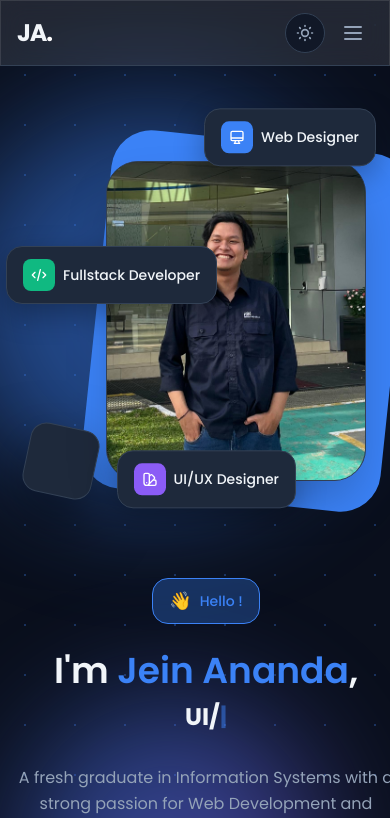
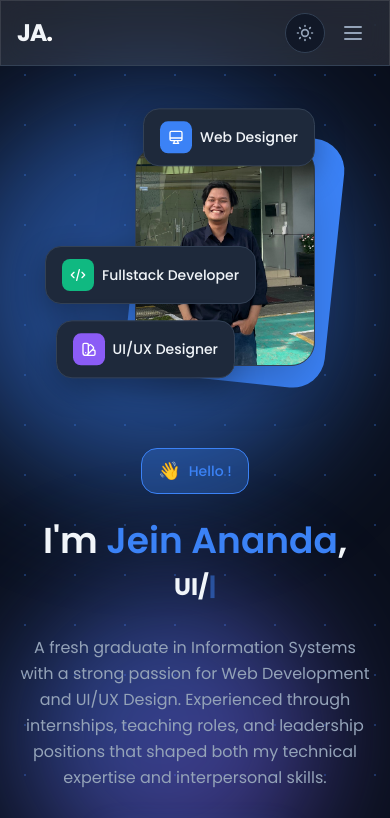
Before and after one commit to jeeexcalibur/personal-portofolio, a Nuxt app: page / in a window 390 px wide. Shown: the top 818 px of the page. Built offline with nearby package versions, Linux system fonts and the light colour scheme.

Commit message:
fix: mobile responsive

```diff
--- a/app/components/Footer.vue
+++ b/app/components/Footer.vue
@@ -26,7 +26,7 @@
       <div class="flex flex-col md:flex-row items-center justify-between gap-4">
         <!-- Copyright -->
         <p class="text-sm transition-colors" style="color: var(--text-muted);">
-          © {{ currentYear }} Your Name. All rights reserved.
+          © {{ currentYear }} Jein Ananda. All rights reserved.
         </p>
 
         <!-- Social Links -->
--- a/app/components/sections/AboutSection.vue
+++ b/app/components/sections/AboutSection.vue
@@ -46,7 +46,7 @@
 
       <div class="space-y-8 max-w-4xl mx-auto">
         <!-- Achievements Card -->
-        <div class="card p-6 animate-slide-up">
+        <div class="card p-4 sm:p-6 animate-slide-up">
           <div class="flex items-center gap-3 mb-6">
             <span class="text-2xl">🏆</span>
             <h3 class="text-xl font-semibold" style="color: #fbbf24;">Achievements</h3>
@@ -64,7 +64,7 @@
         </div>
 
         <!-- Organizational Experience Card -->
-        <div class="card p-6 animate-slide-up animate-delay-100">
+        <div class="card p-4 sm:p-6 animate-slide-up animate-delay-100">
           <div class="flex items-center gap-3 mb-6">
             <span class="text-2xl">🎖️</span>
             <h3 class="text-xl font-semibold" style="color: #a3e635;">Organizational Experience</h3>
@@ -85,7 +85,7 @@
         </div>
 
         <!-- Skills & Competencies Card -->
-        <div class="card p-6 animate-slide-up animate-delay-200">
+        <div class="card p-4 sm:p-6 animate-slide-up animate-delay-200">
           <div class="flex items-center gap-3 mb-6">
             <span class="text-2xl">💡</span>
             <h3 class="text-xl font-semibold" style="color: var(--accent);">Skills & Competencies</h3>
--- a/app/components/sections/ContactSection.vue
+++ b/app/components/sections/ContactSection.vue
@@ -55,7 +55,7 @@
 
       <div class="grid md:grid-cols-2 gap-12 max-w-4xl mx-auto">
         <!-- Contact Form -->
-        <div class="card p-6 md:p-8 animate-slide-up">
+        <div class="card p-4 sm:p-6 md:p-8 animate-slide-up">
           <form @submit.prevent="handleSubmit" class="space-y-6">
             <div>
               <label for="name" class="block text-sm font-medium mb-2 transition-colors" style="color: var(--text-primary);">Name</label>
--- a/app/components/sections/ExperienceSection.vue
+++ b/app/components/sections/ExperienceSection.vue
@@ -60,7 +60,7 @@
           class="card overflow-hidden group animate-slide-up"
           :style="{ animationDelay: `${index * 150}ms` }"
         >
-          <div class="p-6">
+          <div class="p-4 sm:p-6">
             <!-- Header -->
             <div class="flex flex-col sm:flex-row sm:items-start sm:justify-between gap-4 mb-4">
               <div class="flex items-start gap-4">
@@ -92,7 +92,7 @@
             </div>
 
             <!-- Description -->
-            <ul class="space-y-2 mb-4 ml-12">
+            <ul class="space-y-2 mb-4 ml-0 sm:ml-12">
               <li
                 v-for="(item, idx) in exp.description"
                 :key="idx"
@@ -105,7 +105,7 @@
             </ul>
 
             <!-- Technologies -->
-            <div class="flex flex-wrap gap-2 pt-4 ml-12" style="border-top: 1px solid var(--border);">
+            <div class="flex flex-wrap gap-2 pt-4 ml-0 sm:ml-12" style="border-top: 1px solid var(--border);">
               <span
                 v-for="tech in exp.technologies"
                 :key="tech"
--- a/app/components/sections/HeroSection.vue
+++ b/app/components/sections/HeroSection.vue
@@ -106,24 +106,24 @@
 
         <!-- Right: Profile Image with Blue Shape and Floating Badges -->
         <div class="flex justify-center lg:justify-end order-1 lg:order-2 animate-fade-in">
-          <div class="relative" style="width: 380px; height: 450px;">
+          <div class="relative w-[280px] h-[320px] sm:w-[340px] sm:h-[400px] lg:w-[380px] lg:h-[450px]">
 
             <!-- LARGE Blue decorative shape -->
             <div
-              class="absolute rounded-[2.5rem] transition-all duration-500"
-              style="width: 300px; height: 360px; right: 0; top: 50%; transform: translateY(-50%) rotate(6deg); background-color: var(--accent); z-index: 1;"
+              class="absolute rounded-[2rem] sm:rounded-[2.5rem] transition-all duration-500 w-[200px] h-[250px] sm:w-[260px] sm:h-[320px] lg:w-[300px] lg:h-[360px]"
+              style="right: 0; top: 50%; transform: translateY(-50%) rotate(6deg); background-color: var(--accent); z-index: 1;"
             ></div>
 
-            <!-- Small white decorative shape - now uses CSS variable -->
+            <!-- Small white decorative shape - hidden on mobile -->
             <div
-              class="absolute rounded-2xl shadow-lg transition-all duration-300"
+              class="absolute rounded-2xl shadow-lg transition-all duration-300 hidden sm:block"
               style="width: 70px; height: 70px; left: 10px; bottom: 50px; transform: rotate(12deg); background-color: var(--bg-card); border: 1px solid var(--border); z-index: 5;"
             ></div>
 
-            <!-- Profile Image Container - now uses CSS variable -->
+            <!-- Profile Image Container - responsive sizes -->
             <div
-              class="absolute rounded-[2rem] overflow-hidden shadow-2xl transition-all duration-300"
-              style="width: 260px; height: 320px; right: 30px; top: 50%; transform: translateY(-50%); background-color: var(--bg-card); border: 1px solid var(--border); z-index: 10;"
+              class="absolute rounded-[1.5rem] sm:rounded-[2rem] overflow-hidden shadow-2xl transition-all duration-300 w-[180px] h-[220px] sm:w-[220px] sm:h-[280px] lg:w-[260px] lg:h-[320px]"
+              style="right: 20px; top: 50%; transform: translateY(-50%); background-color: var(--bg-card); border: 1px solid var(--border); z-index: 10;"
             >
               <img
                 src="/profile.png"
@@ -132,9 +132,9 @@
               />
             </div>
 
-            <!-- Floating Badge - Web Designer - now uses CSS variable -->
+            <!-- Floating Badge - Web Designer - hidden on mobile -->
             <div
-              class="floating-badge animate-float"
+              class="floating-badge animate-float hidden sm:flex"
               style="position: absolute; top: 20px; right: 20px; z-index: 20; background-color: var(--bg-card); border: 1px solid var(--border);"
             >
               <div class="w-8 h-8 rounded-lg flex items-center justify-center" style="background-color: var(--accent);">
@@ -145,9 +145,9 @@
               <span style="color: var(--text-primary);">Web Designer</span>
             </div>
 
-            <!-- Floating Badge - Developer - now uses CSS variable -->
+            <!-- Floating Badge - Developer - hidden on mobile -->
             <div
-              class="floating-badge animate-float"
+              class="floating-badge animate-float hidden sm:flex"
               style="position: absolute; top: 160px; left: -10px; z-index: 20; animation-delay: 0.5s; background-color: var(--bg-card); border: 1px solid var(--border);"
             >
               <div class="w-8 h-8 rounded-lg flex items-center justify-center" style="background-color: #10b981;">
@@ -158,9 +158,9 @@
               <span style="color: var(--text-primary);">Fullstack Developer</span>
             </div>
 
-            <!-- Floating Badge - UI/UX - now uses CSS variable -->
+            <!-- Floating Badge - UI/UX - hidden on mobile -->
             <div
-              class="floating-badge animate-float"
+              class="floating-badge animate-float hidden lg:flex"
               style="position: absolute; bottom: 30px; right: 100px; z-index: 20; animation-delay: 1s; background-color: var(--bg-card); border: 1px solid var(--border);"
             >
               <div class="w-8 h-8 rounded-lg flex items-center justify-center" style="background-color: #8b5cf6;">
--- a/app/components/sections/ProjectsSection.vue
+++ b/app/components/sections/ProjectsSection.vue
@@ -81,7 +81,7 @@
         subtitle="Some of my recent work"
       />
 
-      <div class="grid md:grid-cols-2 gap-8">
+      <div class="grid md:grid-cols-2 gap-4 sm:gap-6 md:gap-8">
         <div
           v-for="(project, index) in projects"
           :key="project.title"
```
